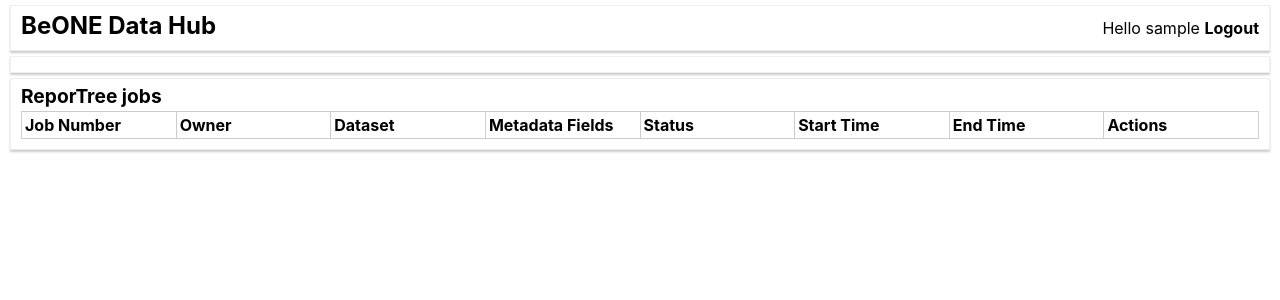
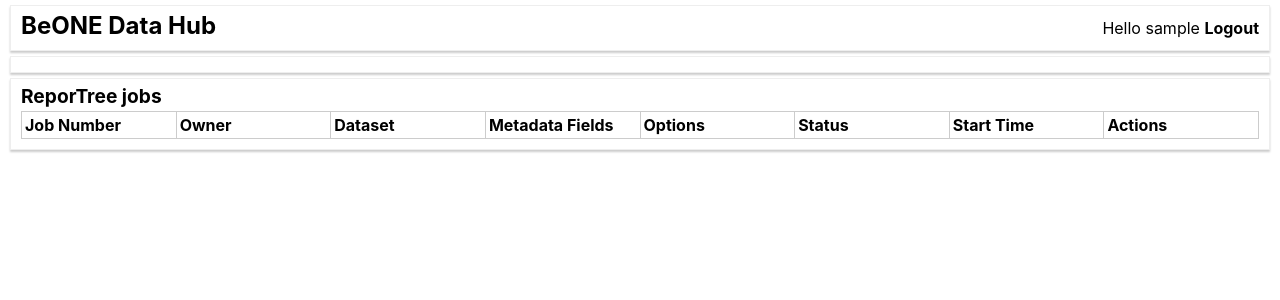
Before and after one commit to ssi-dk/beone-datahub, a Django app: page /rt_jobs/ in a window 1280 px wide. Shown: the top 300 px of the page. Run offline with Django 4.2, Linux system fonts and the light colour scheme; the visitor is signed in with stand-in values (Sample User, id 1); data that the repository does not hold is empty.

Commit message:
Template improvements.

```diff
--- a/main/templates/main/dataset_list.html
+++ b/main/templates/main/dataset_list.html
@@ -75,7 +75,7 @@
           <span class="inactive">Edit</span>
         {% endif %}
       </span>
-      <span class="rspace"><a href="{% url 'rt_jobs_for_dataset' dataset.pk%}">RT</a></span>
+      <span class="rspace"><a href="{% url 'rt_jobs_for_dataset' dataset.pk%}">ReporTree</a></span>
     </div>
   </div>
 {% endfor %}
--- a/main/templates/main/rt_jobs.html
+++ b/main/templates/main/rt_jobs.html
@@ -26,13 +26,13 @@
       <div class="overview-header-inner-bold">Metadata Fields</div>
     </div>
     <div class="overview-header">
+      <div class="overview-header-inner-bold">Options</div>
+    </div>
+    <div class="overview-header">
       <div class="overview-header-inner-bold">Status</div>
     </div>
     <div class="overview-header">
         <div class="overview-header-inner-bold">Start Time</div>
-    </div>
-    <div class="overview-header">
-        <div class="overview-header-inner-bold">End Time</div>
     </div>
     <div class="overview-header">
         <div class="overview-header-inner-bold">Actions</div>
@@ -54,13 +54,13 @@
         {{ job.metadata_fields }}
       </div>
       <div class="overview-datacolumn">
+        Not yet implemented
+      </div>
+      <div class="overview-datacolumn">
         {{ job.get_status }}
       </div>
       <div class="overview-datacolumn">
         {{ job.start_time }}
-      </div>
-      <div class="overview-datacolumn">
-        {{ job.end_time }}
       </div>
       <div class="overview-datacolumn">
         {% if job.status == 'NEW' or job.status == 'OBSOLETE' %}
```
